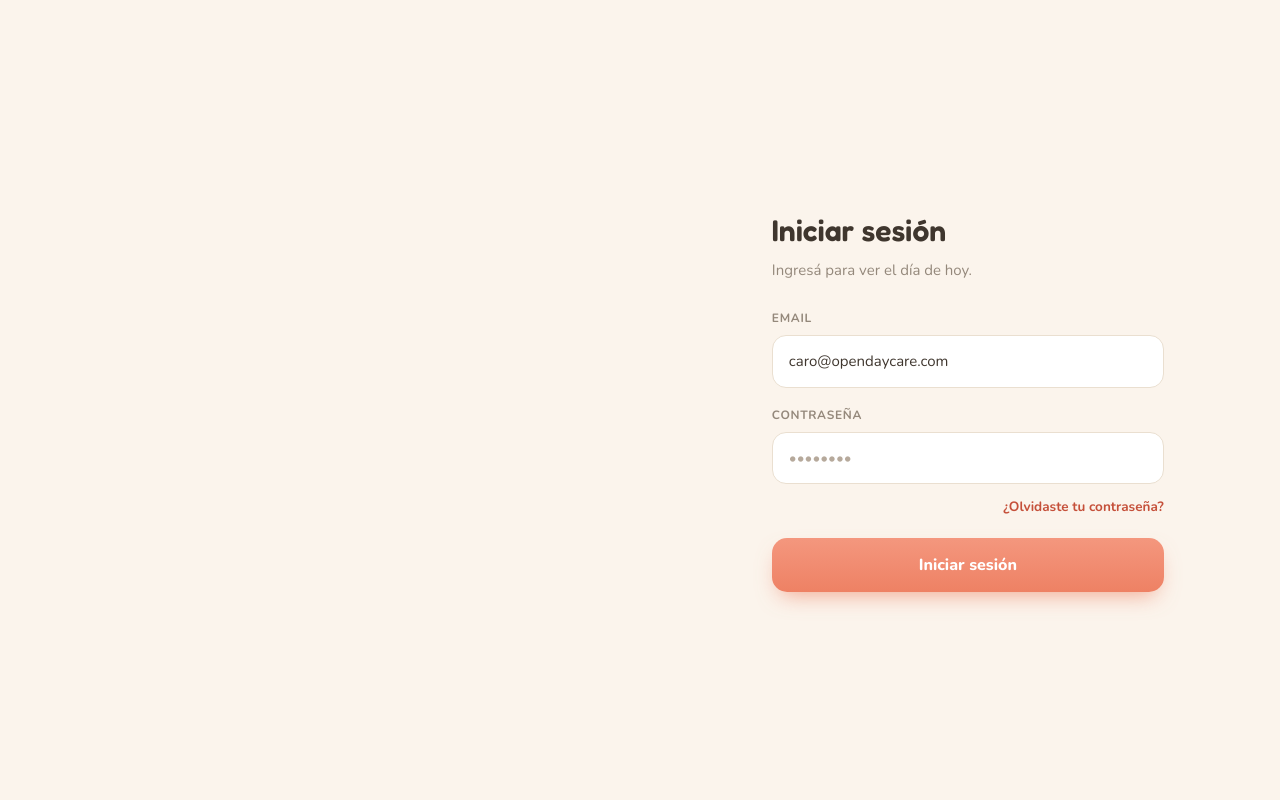
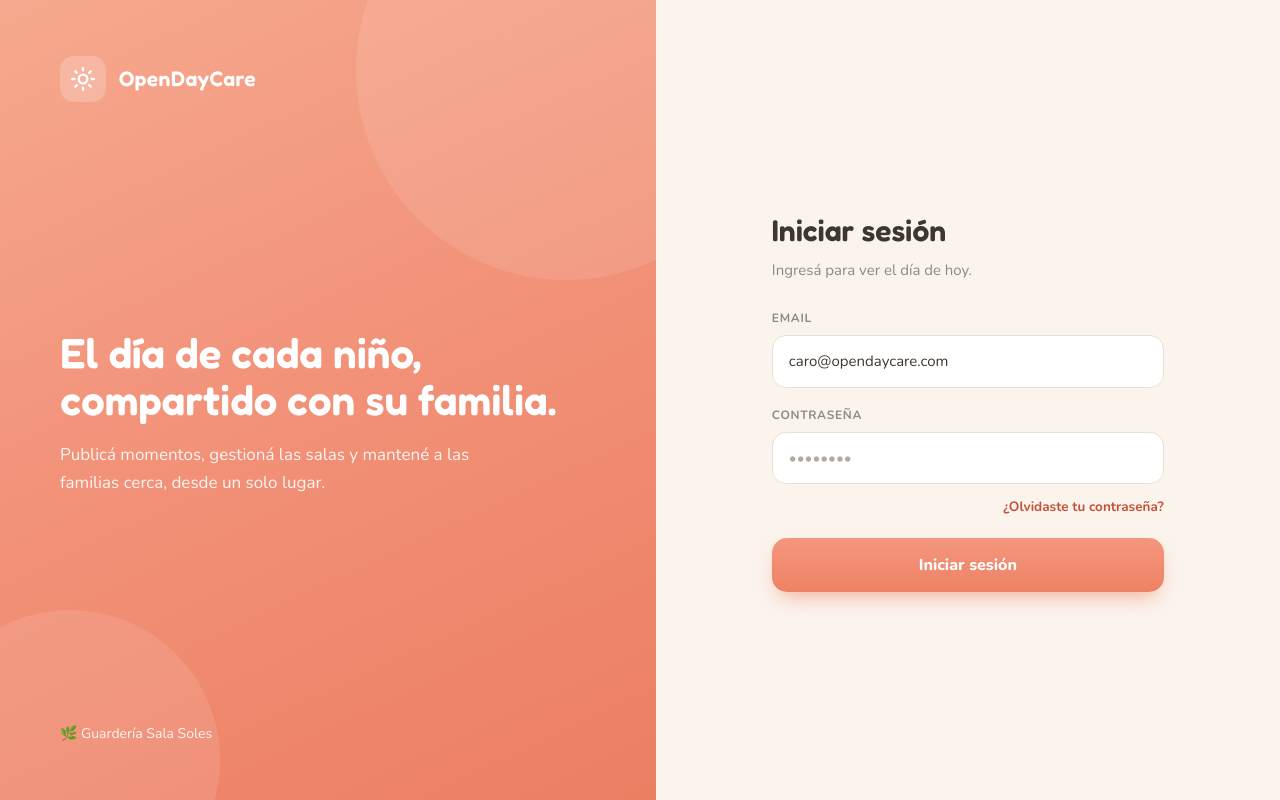
Before and after one commit to ricardo-garcia-marques/open-daycare, a Next.js app: page /login in a window 1280 px wide. Built offline with nearby package versions, Linux system fonts and the light colour scheme.

Commit message:
feat(auth): login hero panel with gradient and decorative circles

```diff
--- a/app/login/page.tsx
+++ b/app/login/page.tsx
@@ -1,9 +1,64 @@
 import { LoginForm } from "../(components)/login-form";
+
+const SunIcon = (
+  <svg
+    width="26"
+    height="26"
+    viewBox="0 0 24 24"
+    fill="none"
+    stroke="#fff"
+    strokeWidth="2.2"
+    strokeLinecap="round"
+    strokeLinejoin="round"
+    aria-hidden
+  >
+    <circle cx="12" cy="12" r="4" />
+    <path d="M12 2v2M12 20v2M4.9 4.9l1.4 1.4M17.7 17.7l1.4 1.4M2 12h2M20 12h2M4.9 19.1l1.4-1.4M17.7 6.3l1.4-1.4" />
+  </svg>
+);
+
+const HeroPanel = (
+  <div
+    className="relative overflow-hidden flex flex-col justify-between text-white px-[60px] py-[56px]"
+    style={{
+      background:
+        "linear-gradient(155deg, #f6a98e 0%, #f2937a 45%, #ec7e62 100%)",
+    }}
+  >
+    <div className="absolute w-[420px] h-[420px] rounded-full bg-white/10 top-[-140px] right-[-120px]" />
+    <div className="absolute w-[300px] h-[300px] rounded-full bg-white/10 bottom-[-110px] left-[-80px]" />
+
+    <div className="relative flex items-center gap-[13px]">
+      <div className="w-[46px] h-[46px] rounded-[14px] bg-white/20 flex items-center justify-center">
+        {SunIcon}
+      </div>
+      <span className="font-display font-semibold text-[21px] tracking-[0.5px]">
+        OpenDayCare
+      </span>
+    </div>
+
+    <div className="relative">
+      <h1 className="font-display font-semibold text-[42px] leading-[1.12] mb-[18px] m-0">
+        El día de cada niño,
+        <br />
+        compartido con su familia.
+      </h1>
+      <p className="text-[17px] leading-[1.6] m-0 max-w-[430px] text-white/90">
+        Publicá momentos, gestioná las salas y mantené a las familias cerca,
+        desde un solo lugar.
+      </p>
+    </div>
+
+    <div className="relative text-[14px] text-white/90">
+      🌿 Guardería Sala Soles
+    </div>
+  </div>
+);
 
 export default function LoginPage() {
   return (
     <div className="min-h-screen grid grid-cols-[1.05fr_1fr] bg-auth-bg">
-      <div />
+      {HeroPanel}
       <div className="flex items-center justify-center px-10 py-10">
         <LoginForm />
       </div>
```
